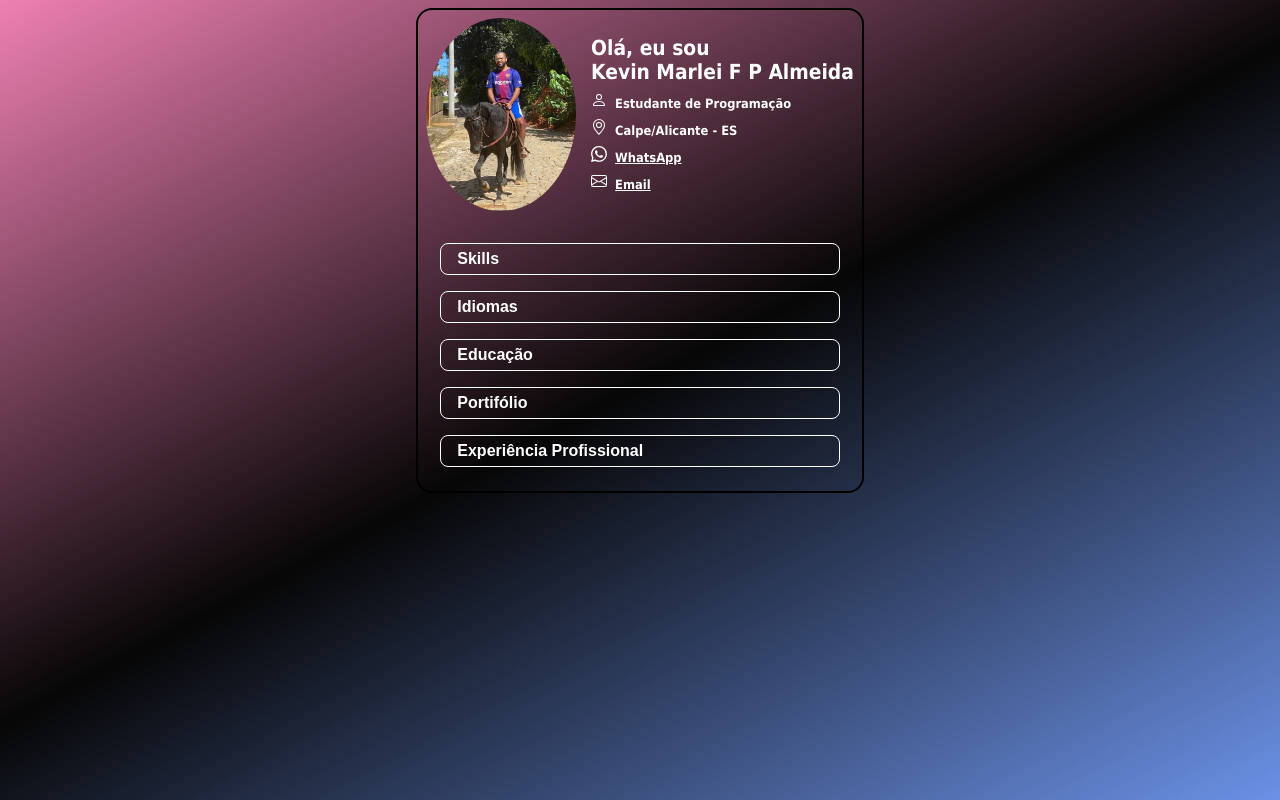
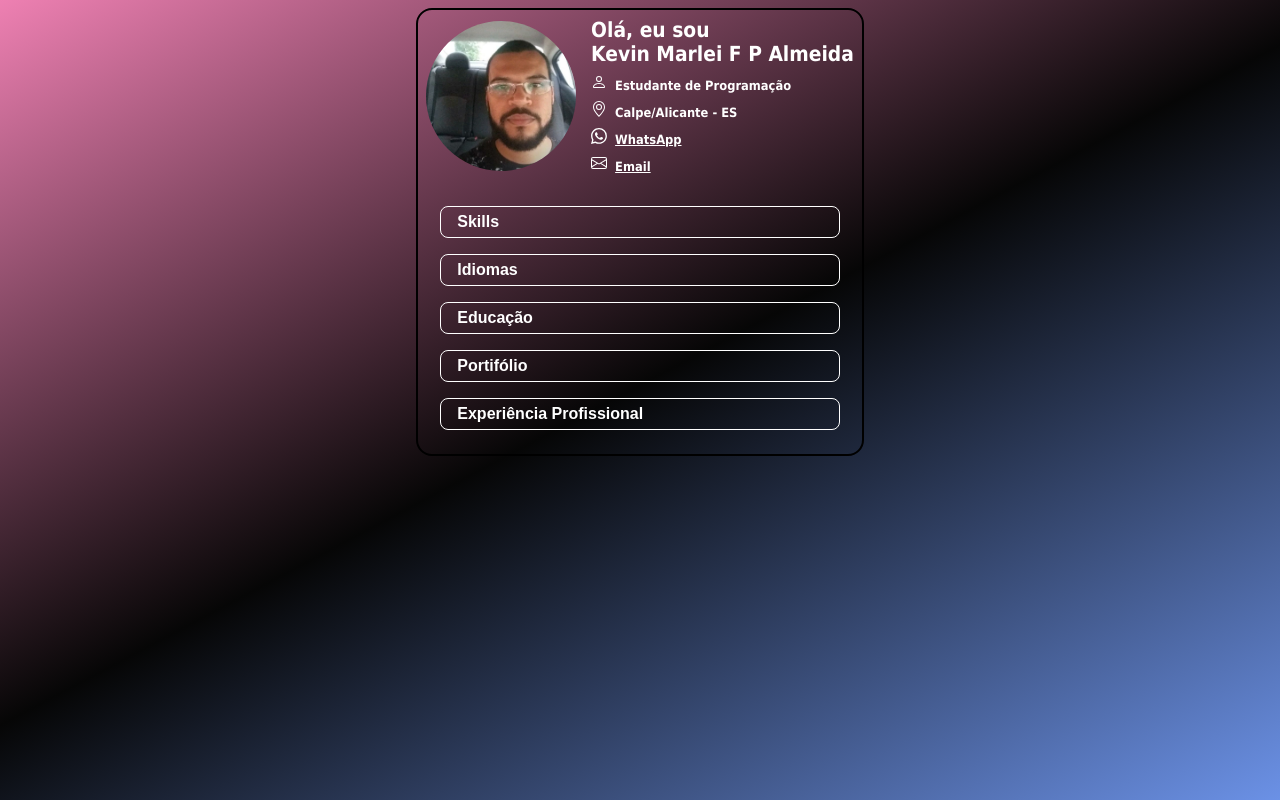
Before and after one commit to KevinMarlei/criandoPortfolio, a plain HTML site: page index.html in a window 1280 px wide. Drawn offline with Linux system fonts and the light colour scheme; no server answers.

Commit message:
atualização de foto do perfil

```diff
--- a/index.html
+++ b/index.html
@@ -15,7 +15,7 @@
     <main>
         <header>
             <div class="perfil">
-                <img src="./img/img.jpg" alt="foto de perfil" class="photo">
+                <img src="./img/1617733520682.jpeg" alt="foto de perfil" class="photo">
                 <div class="information">
                     <h1>Olá, eu sou<br>Kevin Marlei F P Almeida</h1>
                     <p class="job icon">Estudante de Programação</p>
```
Also changed, not shown: img/1617733520682.jpeg (added).
